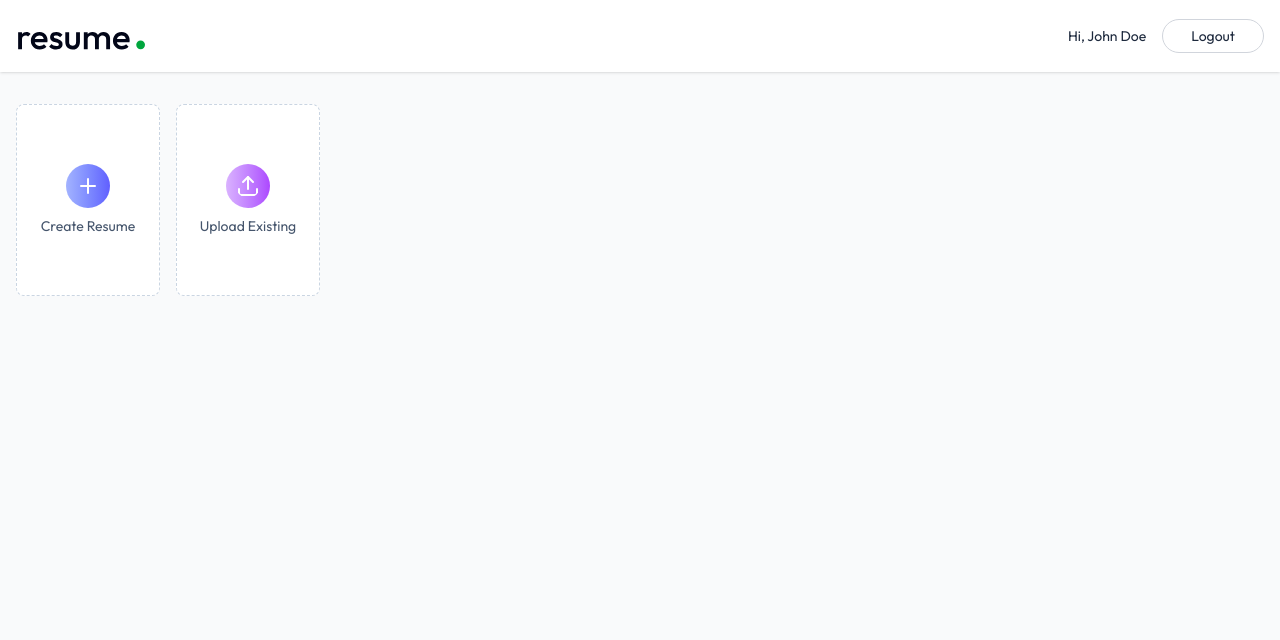
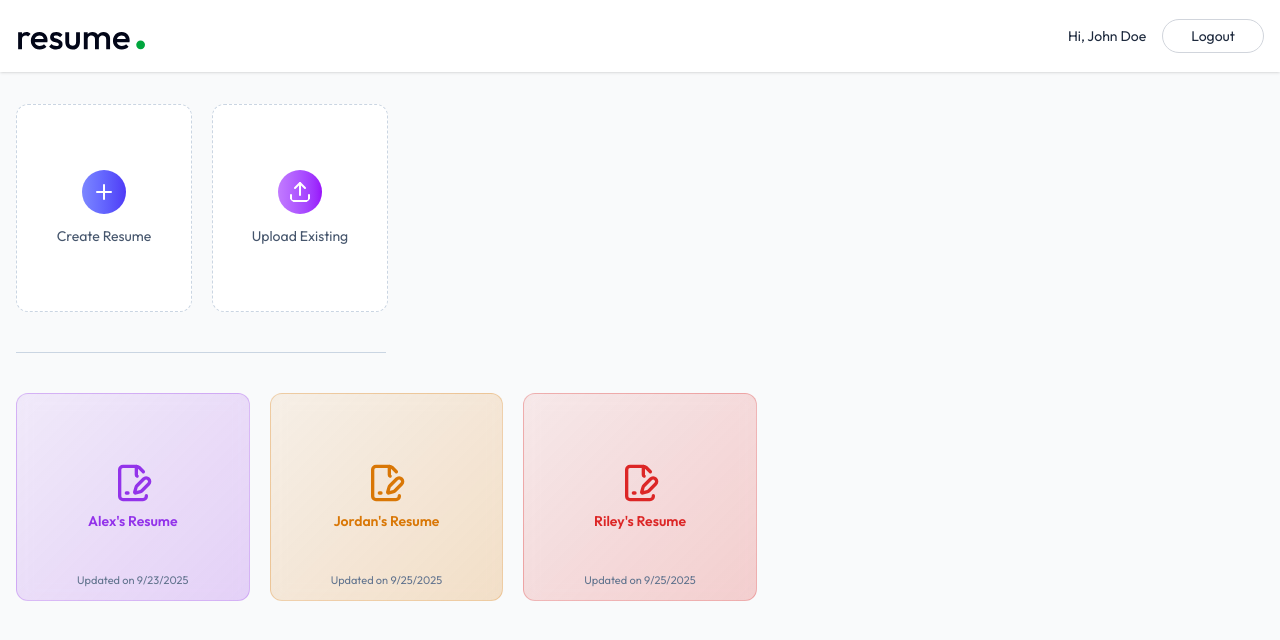
Before and after one commit to hjanoti/AI-Power-Resume-Builder, a React (Vite) app in the folder client/: page /app in a window 1280 px wide. Shown: the top 640 px of the page. Built offline with nearby package versions, Linux system fonts and the light colour scheme.

Commit message:
Update dashboard layout and showing dummy resume data

```diff
--- a/client/src/pages/Dashboard.jsx
+++ b/client/src/pages/Dashboard.jsx
@@ -1,23 +1,122 @@
-import { PlusIcon, UploadIcon } from "lucide-react";
+import {
+  FilePenLineIcon,
+  PencilIcon,
+  PlusIcon,
+  Trash2,
+  UploadIcon,
+} from "lucide-react";
+import { useState, useEffect } from "react";
+import { dummyResumeData } from "../assets/assets.js";
 
 const Dashboard = () => {
-    return(
-        <div>
-            <div className="max-w-7xl mx-auto px-4 py-8">
-                <p className="text-2xl font-medium mb-6 bg-gradient-to-r from-slate-600 to-slate-700 bg-clip-text text-transparent sm:hidden">Welcome, John Doe</p>
-                <div className="flex gap-4">
-                    <button className="w-full bg-white sm:max-w-36 h-48 flex flex-col items-center justify-center rounded-lg gap-2 text-slate-600 border border-dashed border-slate-300 group hover:border-indigo-500 hover:shadow-lg transition-all duration-300 cursor-pointer">
-                        <PlusIcon className="size-11 transition-all duration-300 p-2.5 bg-gradient-to-r from-indigo-300 to-indigo-500 text-white rounded-full" />
-                        <p className="text-sm roup-hover:text-indig0-600 transition-all">Create Resume</p>
-                    </button>
-                    <button className="w-full bg-white sm:max-w-36 h-48 flex flex-col items-center justify-center rounded-lg gap-2 text-slate-600 border border-dashed border-slate-300 group hover:border-purple-500 hover:shadow-lg transition-all duration-300 cursor-pointer">
-                        <UploadIcon className="size-11 transition-all duration-300 p-2.5 bg-gradient-to-r from-purple-300 to-purple-500 text-white rounded-full" />
-                        <p className="text-sm roup-hover:text-purple-600 transition-all">Upload Existing</p>
-                    </button>
+  const colors = ["#9333ea", "#d97706", "#dc2626", "#0284c7", "#16a34a"];
+
+  const [allResumes, setAllResumes] = useState([]);
+
+  const loadAllResumes = async () => {
+    setAllResumes(dummyResumeData);
+  };
+
+  useEffect(() => {
+    loadAllResumes();
+  }, []);
+
+  return (
+    <div>
+      <div className="max-w-7xl mx-auto px-4 py-8">
+
+        {/* Mobile Welcome */}
+        <p className="text-2xl font-medium mb-6 bg-gradient-to-r from-slate-600 to-slate-700 bg-clip-text text-transparent sm:hidden">
+          Welcome, John Doe
+        </p>
+
+        {/* Create / Upload Buttons */}
+        <div className="flex gap-5 flex-wrap">
+
+          {/* Create Resume */}
+          <button className="w-full sm:max-w-44 h-52 flex flex-col items-center justify-center rounded-xl gap-3 text-slate-600 border border-dashed border-slate-300 group hover:border-indigo-500 hover:-translate-y-1 hover:shadow-xl transition-all duration-300 cursor-pointer bg-white">
+
+            <PlusIcon className="size-11 p-2.5 bg-gradient-to-r from-indigo-400 to-indigo-600 text-white rounded-full group-hover:scale-110 transition" />
+
+            <p className="text-sm group-hover:text-indigo-600 transition">
+              Create Resume
+            </p>
+
+          </button>
+
+          {/* Upload Resume */}
+          <button className="w-full sm:max-w-44 h-52 flex flex-col items-center justify-center rounded-xl gap-3 text-slate-600 border border-dashed border-slate-300 group hover:border-purple-500 hover:-translate-y-1 hover:shadow-xl transition-all duration-300 cursor-pointer bg-white">
+
+            <UploadIcon className="size-11 p-2.5 bg-gradient-to-r from-purple-400 to-purple-600 text-white rounded-full group-hover:scale-110 transition" />
+
+            <p className="text-sm group-hover:text-purple-600 transition">
+              Upload Existing
+            </p>
+
+          </button>
+
+        </div>
+
+        <hr className="border-slate-300 my-10 sm:w-[370px]" />
+
+        {/* Resume Cards */}
+        <div className="grid grid-cols-2 sm:grid-cols-3 md:grid-cols-4 lg:grid-cols-5 gap-5">
+
+          {allResumes.map((resume, index) => {
+            const baseColor = colors[index % colors.length];
+
+            return (
+              <div
+                key={index}
+                className="relative w-full h-52 flex flex-col items-center justify-center rounded-xl border backdrop-blur-sm group overflow-hidden hover:shadow-xl hover:-translate-y-1 transition-all duration-300 cursor-pointer"
+                style={{
+                  background: `linear-gradient(135deg, ${baseColor}15, ${baseColor}35)`,
+                  borderColor: baseColor + "40",
+                }}
+              >
+
+                {/* Resume Icon */}
+                <FilePenLineIcon
+                  className="size-10 mb-2 group-hover:scale-110 transition"
+                  style={{ color: baseColor }}
+                />
+
+                {/* Resume Title */}
+                <p
+                  className="text-sm font-semibold text-center px-3"
+                  style={{ color: baseColor }}
+                >
+                  {resume.title}
+                </p>
+
+                {/* Updated Date */}
+                <p className="absolute bottom-3 text-[11px] text-slate-500 text-center px-2">
+                  Updated on{" "}
+                  {new Date(resume.updatedAt).toLocaleDateString()}
+                </p>
+
+                {/* Action Buttons */}
+                <div className="absolute top-2 right-2 flex gap-1 opacity-0 group-hover:opacity-100 transition">
+
+                  <button className="p-1.5 bg-white/80 backdrop-blur border border-red-300 rounded-md hover:bg-red-50 transition">
+                    <Trash2 className="size-4 text-red-500" />
+                  </button>
+
+                  <button className="p-1.5 bg-white/80 backdrop-blur border border-blue-300 rounded-md hover:bg-blue-50 transition">
+                    <PencilIcon className="size-4 text-blue-500" />
+                  </button>
+
                 </div>
-            </div>
+
+              </div>
+            );
+          })}
+
         </div>
-    )
-}
 
-export default Dashboard
+      </div>
+    </div>
+  );
+};
+
+export default Dashboard;
```
